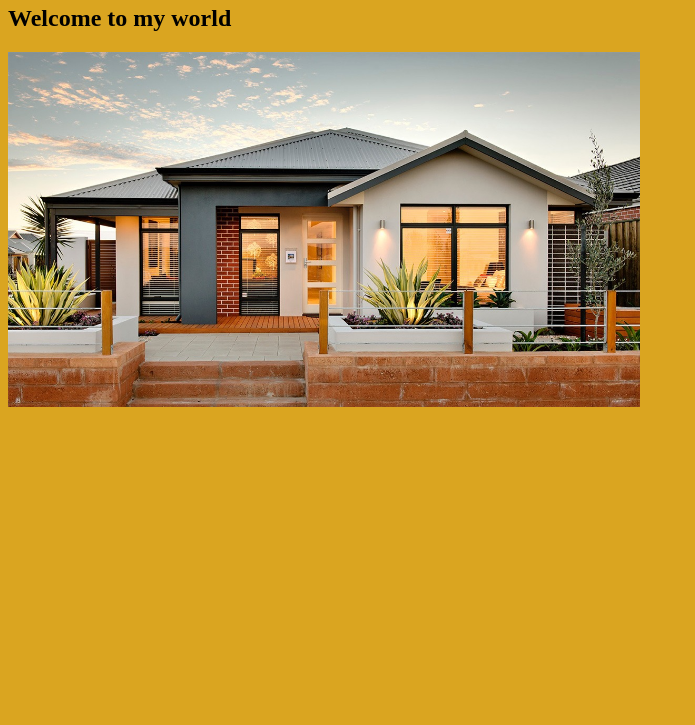
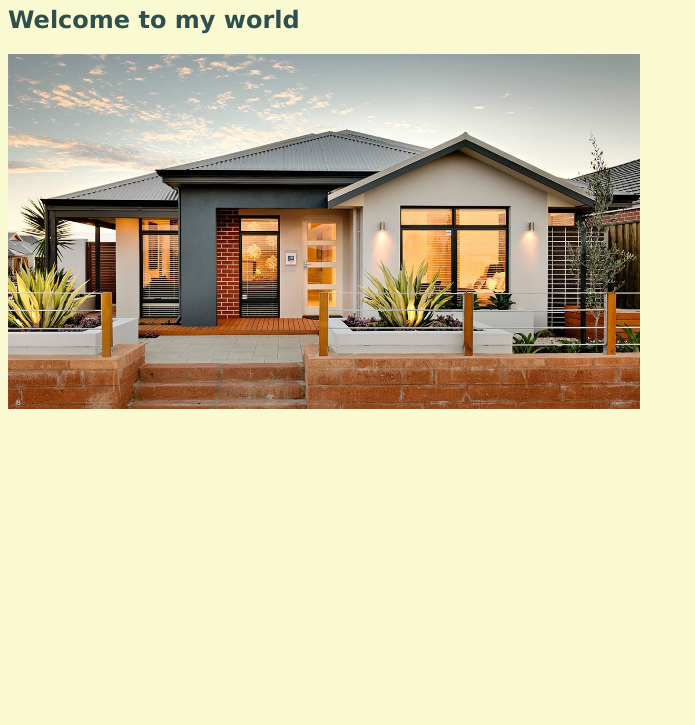
Before and after one commit to idd-kt/idd-kt.github.io, a plain HTML site: page index.html in a window 1280 px wide. Shown: the part 75-800 px from the top of the page, without its empty margins (0-695 px from the left). Drawn offline with Linux system fonts and the light colour scheme.

Commit message:
first change

```diff
--- a/css/index.css
+++ b/css/index.css
@@ -1,5 +1,8 @@
 body {
-    background-color: goldenrod;
+    background-color: lightgoldenrodyellow;
+    font-family: 'Lucida Sans', 'Lucida Sans Regular', 'Lucida Grande', 'Lucida Sans Unicode', Geneva, Verdana, sans-serif;
+    font-size: 1rem;
+    color: darkslategrey;
 }
 img {
     width: 50%;
```
